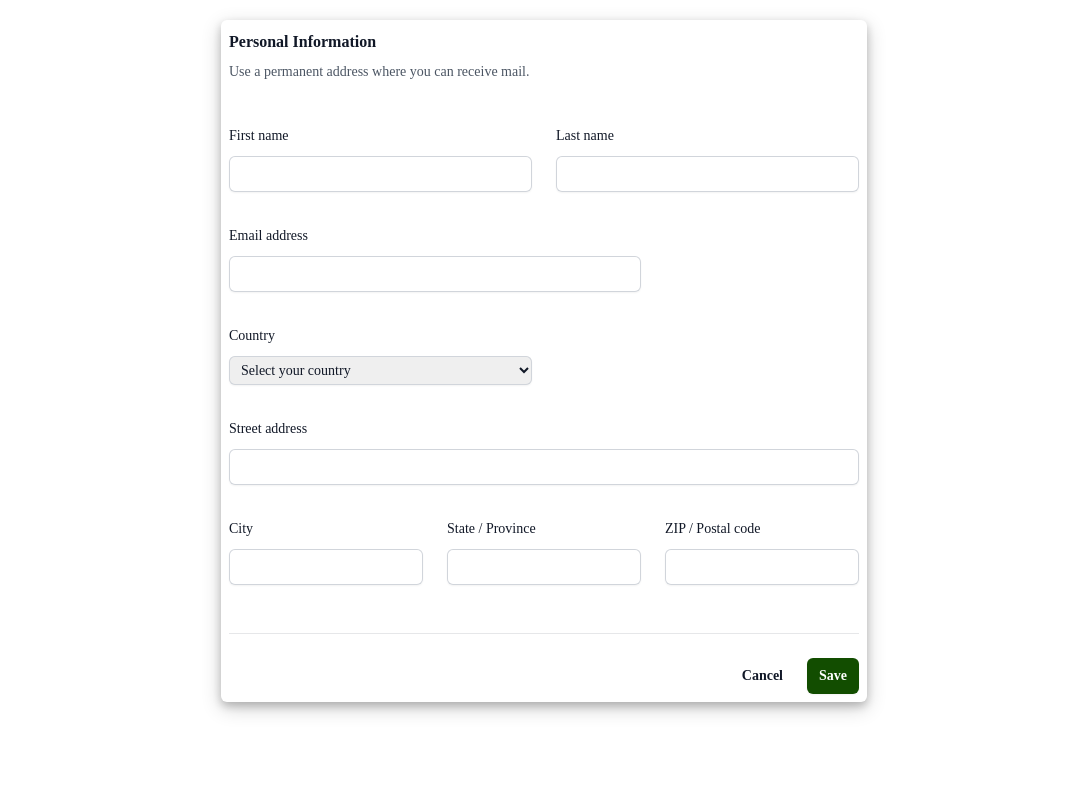
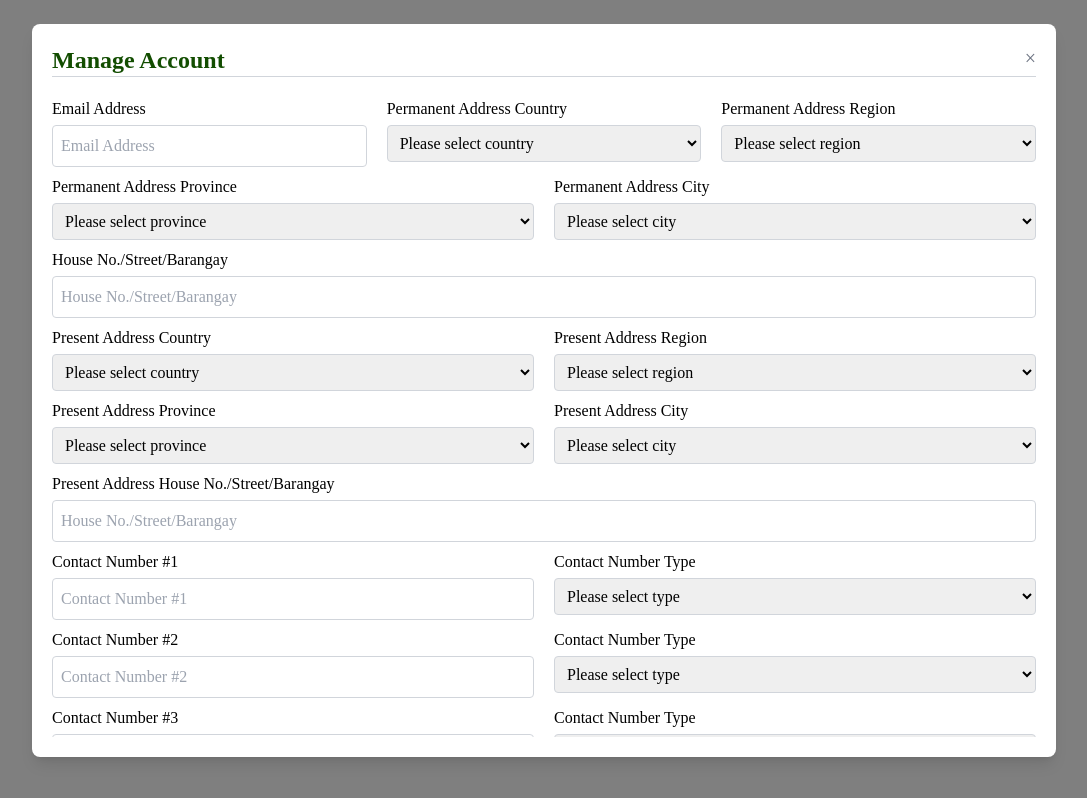
Before and after one commit to LOK-PLOK/CIS-2102, a React (Vite) app in the folder ismiss/: page /ManageAccount in a window 1280 px wide. Shown: the top 798 px of the page, without its empty margins (96-1183 px from the left). Built offline with nearby package versions, Linux system fonts and the light colour scheme.

Commit message:
feat: finished ManageAccount modal

```diff
--- a/ismiss/src/components/ManageAccount.jsx
+++ b/ismiss/src/components/ManageAccount.jsx
@@ -20,139 +20,246 @@ const ManageAccount = () => {
   };
 
   const SubmittedInfo = ({ submitted }) => {
+    // Create a div with a consistent background style
+    const backgroundStyle = "flex items-center justify-center bg-black bg-opacity-50 p-10 overflow-y-hidden";
+
+    // If there is no submitted information, return the empty state
     if (!submitted) {
-      return <div></div>;
+        return (
+          <>
+            <div className= {backgroundStyle}></div>
+          </>
+        );
     }
 
+    // If submitted information exists, render the details
     return (
-      <div className="mt-6 flex justify-center">
+        <div className={backgroundStyle}>
             <div className="bg-white shadow-announcement rounded-lg p-6 max-w-md w-full my-3">
                 <h3 className="text-lg font-semibold mb-4">Submitted Information:</h3>
-          <p>
-            <strong>First Name:</strong> {submitted["first-name"]}
-          </p>
-          <p>
-            <strong>Last Name:</strong> {submitted["last-name"]}
-          </p>
-          <p>
-            <strong>Email:</strong> {submitted.email}
-          </p>
-          <p>
-            <strong>Country:</strong> {submitted.country}
-          </p>
-          <p>
-            <strong>Street Address:</strong> {submitted["street-address"]}
-          </p>
-          <p>
-            <strong>City:</strong> {submitted.city}
-          </p>
-          <p>
-            <strong>State/Province:</strong> {submitted.region}
-          </p>
-          <p>
-            <strong>ZIP/Postal Code:</strong> {submitted["postal-code"]}
-          </p>
+                <p><strong>Email Address:</strong> {submitted.email}</p>
+                <p><strong>Permanent Address Country:</strong> {submitted.permCountry}</p>
+                <p><strong>Permanent Address Region:</strong> {submitted.permRegion}</p>
+                <p><strong>Permanent Address Province:</strong> {submitted.permProv}</p>
+                <p><strong>Permanent Address City:</strong> {submitted.permCity}</p>
+                <p><strong>Permanent Address House No./Street/Barangay:</strong> {submitted.permHouse}</p>
+                <p><strong>Present Address Country:</strong> {submitted.presCountry}</p>
+                <p><strong>Present Address Region:</strong> {submitted.presRegion}</p>
+                <p><strong>Present Address Province:</strong> {submitted.presProv}</p>
+                <p><strong>Present Address City:</strong> {submitted.presCity}</p>
+                <p><strong>Present Address House No./Street/Barangay:</strong> {submitted.presHouse}</p>
+                <p><strong>Contact Number #1:</strong> {submitted.contact1}</p>
+                <p><strong>Contact Number Type:</strong> {submitted.contType1}</p>
+                <p><strong>Contact Number #2:</strong> {submitted.contact2}</p>
+                <p><strong>Contact Number Type:</strong> {submitted.contType2}</p>
+                <p><strong>Contact Number #3:</strong> {submitted.contact3}</p>
+                <p><strong>Contact Number Type:</strong> {submitted.contType3}</p>
             </div>
         </div>
     );
 };
 
+
   return (
     <>
-      <div className="flex justify-center">
-        <form
-          onSubmit={handleSubmit}
-          className="shadow-announcement p-2 rounded-md mt-5"
+      <div className="inset-0 z-10 flex items-center justify-center bg-black bg-opacity-50 overflow-y-auto" id="accountModal">
+        <div className="relative mt-6 mb-6 mx-auto bg-white p-5 rounded-lg w-[80%] max-w-full shadow-lg font-sanst h-max">
+          <div className="flex justify-between items-center border-b border-gray-300 mb-5">
+            <h3 className="text-usc-green font-bold text-2xl">Manage Account</h3>
+            <span className="absolute right-5 top-5 text-xl text-gray-500 cursor-pointer">
+              &times;
+            </span>
+          </div>
+          <div className="max-h-[80vh] overflow-y-auto">
+            <form onSubmit={handleSubmit}>
+              <div className="flex gap-5 flex-wrap">
+                <div className="flex flex-col flex-1 basis-[300px]">
+                  <label htmlFor="email" className="text-base mb-1 font-medium">Email Address</label>
+                  <input
+                    type="email"
+                    id="email"
+                    name="email"
+                    placeholder="Email Address"
+                    onChange={handleChange}
+                    className="w-full p-2 text-base border border-gray-300 rounded mb-2"
+                    required
+                  />
+                </div>
+                <div className="flex flex-col flex-1 basis-[300px]">
+                  <label htmlFor="permCountry" className="text-base mb-1 font-medium">Permanent Address Country</label>
+                  <select
+                    id="permCountry"
+                    name="permCountry"
+                    onChange={handleChange}
+                    defaultValue="Please select country"
+                    className="w-full p-2 text-base border border-gray-300 rounded mb-2"
+                    required
                   >
-          <div className="space-y-12 ">
-            <div className="border-b border-gray-900/10 pb-12">
-              <h2 className="text-base font-semibold leading-7 text-gray-900">
-                Personal Information
-              </h2>
-              <p className="mt-1 text-sm leading-6 text-gray-600">
-                Use a permanent address where you can receive mail.
-              </p>
+                    <option disabled>Please select country</option>
+                    <option>None</option>
+                    <option>Australia</option>
+                    <option>USA</option>
+                    <option>Philippines</option>
+                    <option>Singapore</option>
+                    <option>Japan</option>
+                  </select>
+                </div>
+                <div className="flex flex-col flex-1 basis-[300px]">
+                  <label htmlFor="permRegion" className="text-base mb-1 font-medium">Permanent Address Region</label>
+                  <select
+                    id="permRegion"
+                    name="permRegion"
+                    onChange={handleChange}
+                    defaultValue="Please select region"
+                    className="w-full p-2 text-base border border-gray-300 rounded mb-2"
+                    required
+                  >
+                    <option disabled>Please select region</option>
+                    <option>None</option>
+                    <option>Region 1</option>
+                    <option>Region 2</option>
+                    <option>Region 3</option>
+                    <option>Region 4</option>
+                    <option>Region 5</option>
+                    <option>Region 6</option>
+                    <option>Region 7</option>
+                  </select>
+                </div>
+              </div>
 
-              <div className="mt-10 grid grid-cols-1 gap-x-6 gap-y-8 sm:grid-cols-6">
-                <div className="sm:col-span-3">
-                  <label
-                    htmlFor="first-name"
-                    className="block text-sm font-medium leading-6 text-gray-900"
+              <div className="flex gap-5 flex-wrap">
+                <div className="flex flex-col flex-1 basis-[300px]">
+                  <label htmlFor="permProv" className="text-base mb-1 font-medium">Permanent Address Province</label>
+                  <select
+                    id="permProv"
+                    name="permProv"
+                    onChange={handleChange}
+                    defaultValue="Please select province"
+                    className="w-full p-2 text-base border border-gray-300 rounded mb-2"
+                    required
                   >
-                    First name
-                  </label>
-                  <div className="mt-2">
+                    <option disabled>Please select province</option>
+                    <option>None</option>
+                    <option>Province 1</option>
+                    <option>Province 2</option>
+                    <option>Province 3</option>
+                    <option>Province 4</option>
+                    <option>Province 5</option>
+                  </select>
+                </div>
+                <div className="flex flex-col flex-1 basis-[300px]">
+                  <label htmlFor="permCity" className="text-base mb-1 font-medium">Permanent Address City</label>
+                  <select
+                    id="permCity"
+                    name="permCity"
+                    onChange={handleChange}
+                    defaultValue="Please select city"
+                    className="w-full p-2 text-base border border-gray-300 rounded mb-2"
+                    required
+                  >
+                    <option disabled>Please select city</option>
+                    <option>None</option>
+                    <option>Mandaue City</option>
+                    <option>Cebu City</option>
+                    <option>Talamban</option>
+                  </select>
+                </div>
+              </div>
+
+              <div className="flex gap-5 flex-wrap">
+                <div className="flex flex-col flex-1 basis-[300px]">
+                  <label htmlFor="permHouse" className="text-base mb-1 font-medium">House No./Street/Barangay</label>
                   <input
                     type="text"
-                      name="first-name"
-                      id="first-name"
-                      autoComplete="given-name"
+                    id="permHouse"
+                    name="permHouse"
+                    placeholder="House No./Street/Barangay"
                     onChange={handleChange}
-                      className="block w-full rounded-md border-0 py-1.5 text-gray-900 shadow-sm ring-1 ring-inset ring-gray-300 placeholder:text-gray-400 focus:ring-2 focus:ring-inset focus:ring-indigo-600 sm:text-sm sm:leading-6 px-2"
+                    className="w-full p-2 text-base border border-gray-300 rounded mb-2"
                     required
                   />
                 </div>
               </div>
 
-                <div className="sm:col-span-3">
-                  <label
-                    htmlFor="last-name"
-                    className="block text-sm font-medium leading-6 text-gray-900"
+              <div className="flex gap-5 flex-wrap">
+                <div className="flex flex-col flex-1 basis-[300px]">
+                  <label htmlFor="presCountry" className="text-base mb-1 font-medium">Present Address Country</label>
+                  <select
+                    id="presCountry"
+                    name="presCountry"
+                    onChange={handleChange}
+                    defaultValue="Please select country"
+                    className="w-full p-2 text-base border border-gray-300 rounded mb-2"
+                    required
                   >
-                    Last name
-                  </label>
-                  <div className="mt-2">
-                    <input
-                      type="text"
-                      name="last-name"
-                      id="last-name"
-                      autoComplete="family-name"
+                    <option disabled>Please select country</option>
+                    <option>None</option>
+                    <option>Australia</option>
+                    <option>USA</option>
+                    <option>Philippines</option>
+                    <option>Singapore</option>
+                    <option>Japan</option>
+                  </select>
+                </div>
+                <div className="flex flex-col flex-1 basis-[300px]">
+                  <label htmlFor="presRegion" className="text-base mb-1 font-medium">Present Address Region</label>
+                  <select
+                    id="presRegion"
+                    name="presRegion"
                     onChange={handleChange}
-                      className="block w-full rounded-md border-0 py-1.5 text-gray-900 shadow-sm ring-1 ring-inset ring-gray-300 placeholder:text-gray-400 focus:ring-2 focus:ring-inset focus:ring-indigo-600 sm:text-sm sm:leading-6 px-2"
+                    defaultValue="Please select region"
+                    className="w-full p-2 text-base border border-gray-300 rounded mb-2"
                     required
-                    />
+                  >
+                    <option disabled>Please select region</option>
+                    <option>None</option>
+                    <option>Region 1</option>
+                    <option>Region 2</option>
+                    <option>Region 3</option>
+                    <option>Region 4</option>
+                    <option>Region 5</option>
+                    <option>Region 6</option>
+                    <option>Region 7</option>
+                  </select>
                 </div>
               </div>
 
-                <div className="sm:col-span-4">
-                  <label
-                    htmlFor="email"
-                    className="block text-sm font-medium leading-6 text-gray-900"
-                  >
-                    Email address
-                  </label>
-                  <div className="mt-2">
-                    <input
-                      id="email"
-                      name="email"
-                      type="email"
-                      autoComplete="email"
+              <div className="flex gap-5 flex-wrap">
+                <div className="flex flex-col flex-1 basis-[300px]">
+                  <label htmlFor="presProv" className="text-base mb-1 font-medium">Present Address Province</label>
+                  <select
+                    id="presProv"
+                    name="presProv"
                     onChange={handleChange}
-                      className="block w-full rounded-md border-0 py-1.5 text-gray-900 shadow-sm ring-1 ring-inset ring-gray-300 placeholder:text-gray-400 focus:ring-2 focus:ring-inset focus:ring-indigo-600 sm:text-sm sm:leading-6 px-2"
-                      required
-                    />
-                  </div>
-                </div>
-
-                <div className="sm:col-span-3">
-                  <label
-                    htmlFor="country"
-                    className="block text-sm font-medium leading-6 text-gray-900"
-                  >
-                    Country
-                  </label>
-                  <div className="mt-2">
-                    <select
-                      id="country"
-                      name="country"
-                      autoComplete="country-name"
-                      onChange={handleChange}
-                      className="block w-full rounded-md border-0 py-1.5 text-gray-900 shadow-sm ring-1 ring-inset ring-gray-300 focus:ring-2 focus:ring-inset focus:ring-indigo-600 sm:max-w-xs sm:text-sm sm:leading-6 px-2"
+                    defaultValue="Please select province"
+                    className="w-full p-2 text-base border border-gray-300 rounded mb-2"
                     required
                   >
-                      <option value="" disabled selected>
-                        Select your country
-                      </option>
+                    <option disabled>Please select province</option>
+                    <option>None</option>
+                    <option>Province 1</option>
+                    <option>Province 2</option>
+                    <option>Province 3</option>
+                    <option>Province 4</option>
+                    <option>Province 5</option>
+                    <option>Province 6</option>
+                    <option>Province 7</option>
+                  </select>
+                </div>
+                <div className="flex flex-col flex-1 basis-[300px]">
+                  <label htmlFor="presCity" className="text-base mb-1 font-medium">Present Address City</label>
+                  <select
+                    id="presCity"
+                    name="presCity"
+                    onChange={handleChange}
+                    defaultValue="Please select city"
+                    className="w-full p-2 text-base border border-gray-300 rounded mb-2"
+                    required
+                  >
+                    <option disabled>Please select city</option>
+                    <option>None</option>
+                    <option>Australia</option>
+                    <option>USA</option>
                     <option>Philippines</option>
                     <option>Singapore</option>
                     <option>Japan</option>
@@ -160,106 +267,124 @@ const ManageAccount = () => {
                 </div>
               </div>
 
-                <div className="col-span-full">
-                  <label
-                    htmlFor="street-address"
-                    className="block text-sm font-medium leading-6 text-gray-900"
-                  >
-                    Street address
-                  </label>
-                  <div className="mt-2">
+              <div className="flex gap-5 flex-wrap">
+                <div className="flex flex-col flex-1 basis-[300px]">
+                  <label htmlFor="presHouse" className="text-base mb-1 font-medium">Present Address House No./Street/Barangay</label>
                   <input
                     type="text"
-                      name="street-address"
-                      id="street-address"
-                      autoComplete="street-address"
+                    id="presHouse"
+                    name="presHouse"
+                    placeholder="House No./Street/Barangay"
                     onChange={handleChange}
-                      className="block w-full rounded-md border-0 py-1.5 text-gray-900 shadow-sm ring-1 ring-inset ring-gray-300 placeholder:text-gray-400 focus:ring-2 focus:ring-inset focus:ring-indigo-600 sm:text-sm sm:leading-6 px-2"
+                    className="w-full p-2 text-base border border-gray-300 rounded mb-2"
                     required
                   />
                 </div>
               </div>
 
-                <div className="sm:col-span-2 sm:col-start-1">
-                  <label
-                    htmlFor="city"
-                    className="block text-sm font-medium leading-6 text-gray-900"
-                  >
-                    City
-                  </label>
-                  <div className="mt-2">
+              <div className="flex gap-5 flex-wrap">
+                <div className="flex flex-col flex-1 basis-[300px]">
+                  <label htmlFor="contact1" className="text-base mb-1 font-medium">Contact Number #1</label>
                   <input
-                      type="text"
-                      name="city"
-                      id="city"
-                      autoComplete="address-level2"
+                    type="tel"
+                    id="contact1"
+                    name="contact1"
+                    placeholder="Contact Number #1"
                     onChange={handleChange}
-                      className="block w-full rounded-md border-0 py-1.5 text-gray-900 shadow-sm ring-1 ring-inset ring-gray-300 placeholder:text-gray-400 focus:ring-2 focus:ring-inset focus:ring-indigo-600 sm:text-sm sm:leading-6 px-2"
+                    className="w-full p-2 text-base border border-gray-300 rounded mb-2"
                     required
                   />
                 </div>
-                </div>
-
-                <div className="sm:col-span-2">
-                  <label
-                    htmlFor="region"
-                    className="block text-sm font-medium leading-6 text-gray-900"
+                <div className="flex flex-col flex-1 basis-[300px]">
+                  <label htmlFor="contType1" className="text-base mb-1 font-medium">Contact Number Type</label>
+                  <select
+                    id="contType1"
+                    name="contType1"
+                    onChange={handleChange}
+                    defaultValue="Please select type"
+                    className="w-full p-2 text-base border border-gray-300 rounded mb-2"
+                    required
                   >
-                    State / Province
-                  </label>
-                  <div className="mt-2">
-                    <input
-                      type="text"
-                      name="region"
-                      id="region"
-                      autoComplete="address-level1"
-                      onChange={handleChange}
-                      className="block w-full rounded-md border-0 py-1.5 text-gray-900 shadow-sm ring-1 ring-inset ring-gray-300 placeholder:text-gray-400 focus:ring-2 focus:ring-inset focus:ring-indigo-600 sm:text-sm sm:leading-6 px-2"
-                      required
-                    />
+                    <option disabled>Please select type</option>
+                    <option>Mobile number</option>
+                    <option>Telephone number</option>
+                    <option>Fax</option>
+                    <option>Others</option>
+                  </select>
                 </div>
               </div>
 
-                <div className="sm:col-span-2">
-                  <label
-                    htmlFor="postal-code"
-                    className="block text-sm font-medium leading-6 text-gray-900"
-                  >
-                    ZIP / Postal code
-                  </label>
-                  <div className="mt-2">
+              <div className="flex gap-5 flex-wrap">
+                <div className="flex flex-col flex-1 basis-[300px]">
+                  <label htmlFor="contact2" className="text-base mb-1 font-medium">Contact Number #2</label>
                   <input
-                      type="text"
-                      name="postal-code"
-                      id="postal-code"
-                      autoComplete="postal-code"
+                    type="tel"
+                    id="contact2"
+                    name="contact2"
+                    placeholder="Contact Number #2"
                     onChange={handleChange}
-                      className="block w-full rounded-md border-0 py-1.5 text-gray-900 shadow-sm ring-1 ring-inset ring-gray-300 placeholder:text-gray-400 focus:ring-2 focus:ring-inset focus:ring-indigo-600 sm:text-sm sm:leading-6 px-2"
-                      required
+                    className="w-full p-2 text-base border border-gray-300 rounded mb-2"
                   />
                 </div>
-                </div>
-              </div>
+                <div className="flex flex-col flex-1 basis-[300px]">
+                  <label htmlFor="contType2" className="text-base mb-1 font-medium">Contact Number Type</label>
+                  <select
+                    id="contType2"
+                    name="contType2"
+                    onChange={handleChange}
+                    defaultValue="Please select type"
+                    className="w-full p-2 text-base border border-gray-300 rounded mb-2"
+                  >
+                    <option disabled>Please select type</option>
+                    <option>Mobile number</option>
+                    <option>Telephone number</option>
+                    <option>Fax</option>
+                    <option>Others</option>
+                  </select>
                 </div>
               </div>
 
-          <div className="mt-6 flex items-center justify-end gap-x-6">
-            <button
-              type="button"
-              className="text-sm font-semibold leading-6 text-gray-900"
+              <div className="flex gap-5 flex-wrap">
+                <div className="flex flex-col flex-1 basis-[300px]">
+                  <label htmlFor="contact3" className="text-base mb-1 font-medium">Contact Number #3</label>
+                  <input
+                    type="tel"
+                    id="contact3"
+                    name="contact3"
+                    placeholder="Contact Number #3"
+                    onChange={handleChange}
+                    className="w-full p-2 text-base border border-gray-300 rounded mb-2"
+                  />
+                </div>
+                <div className="flex flex-col flex-1 basis-[300px]">
+                  <label htmlFor="contType3" className="text-base mb-1 font-medium">Contact Number Type</label>
+                  <select
+                    id="contType3"
+                    name="contType3"
+                    onChange={handleChange}
+                    defaultValue="Please select type"
+                    className="w-full p-2 text-base border border-gray-300 rounded mb-2"
                   >
-              Cancel
-            </button>
-            <button
-              type="submit"
-              className="rounded-md bg-usc-green px-3 py-2 text-sm font-semibold text-white shadow-sm hover:bg-ann-header focus-visible:outline focus-visible:outline-2 focus-visible:outline-offset-2 focus-visible:outline-indigo-600"
-            >
-              Save
+                    <option disabled>Please select type</option>
+                    <option>Mobile number</option>
+                    <option>Telephone number</option>
+                    <option>Fax</option>
+                    <option>Others</option>
+                  </select>
+                </div>
+              </div>
+
+              <div className="flex justify-end">
+                <button type="submit" className="bg-usc-green text-white font-bold px-4 py-2 rounded hover:bg-usc-darkgreen">
+                  Submit
                 </button>
               </div>
             </form>
           </div>
+        </div>
+      </div>
           <SubmittedInfo submitted={submitted} />
+
     </>
   );
 };
--- a/ismiss/tailwind.config.js
+++ b/ismiss/tailwind.config.js
@@ -9,6 +9,7 @@ export default {
       colors: {
         'usc-green': '#124d00',
         'ann-header': '#578ebe',
+        'btn-hover': '#848C14',
       },
       fontFamily: {
         'sans': ['Times New Roman', 'Times', 'sans-serif']
```
Also changed, not shown: 2 other files (tests, documents, lock files or other folders). Lines whose indentation alone changed are shown as unchanged.
